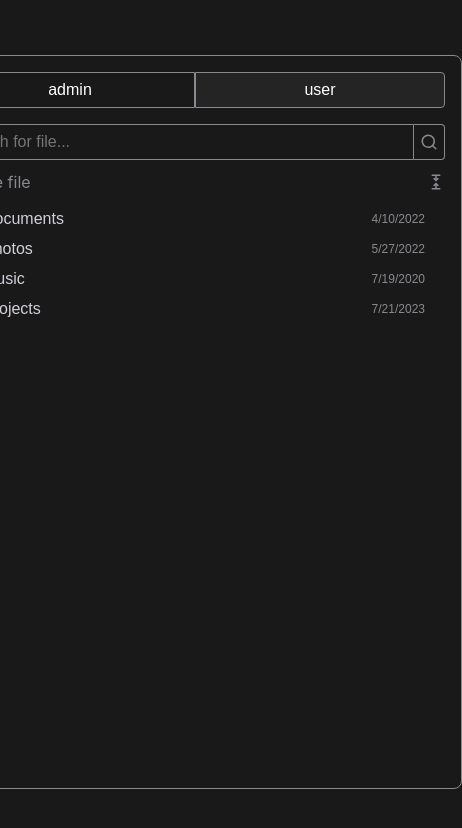
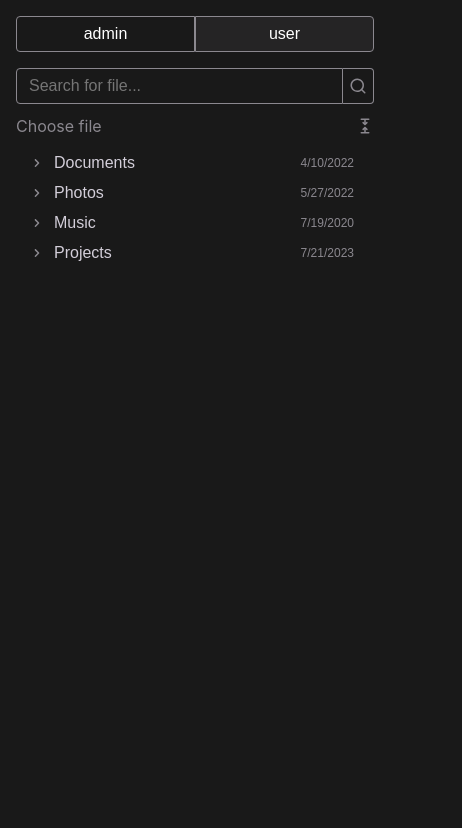
Before and after one commit to sayonara213/tree-view-main, a React (Create React App) app: page / in a window 390 px wide. Shown: the top 828 px of the page, 462 px wide, since content can reach past the window. Built offline with nearby package versions, Linux system fonts and the light colour scheme.

Commit message:
FE: responsiveness fix

```diff
--- a/src/components/tree/tree.module.scss
+++ b/src/components/tree/tree.module.scss
@@ -7,6 +7,15 @@
   border: 1px solid var(--color-gray);
   padding: 16px;
   border-radius: 8px;
+
+  @media screen and (max-width: 768px) {
+    padding: 16px;
+    width: 100%;
+    height: 100%;
+    border: none;
+    border-radius: 0;
+    box-sizing: border-box;
+  }
 }
 
 .list {
```
